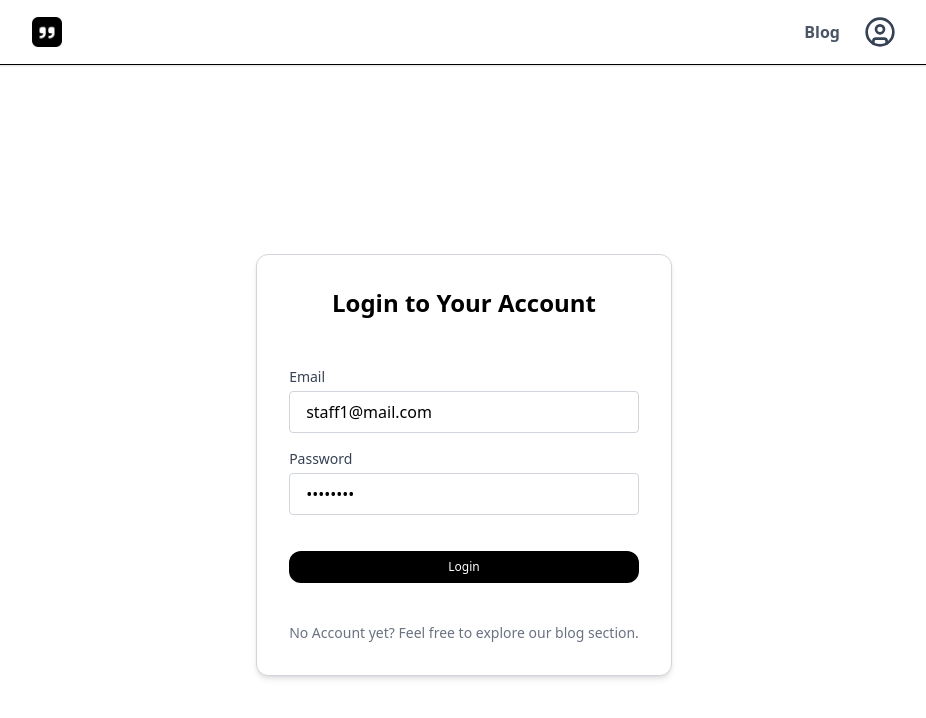
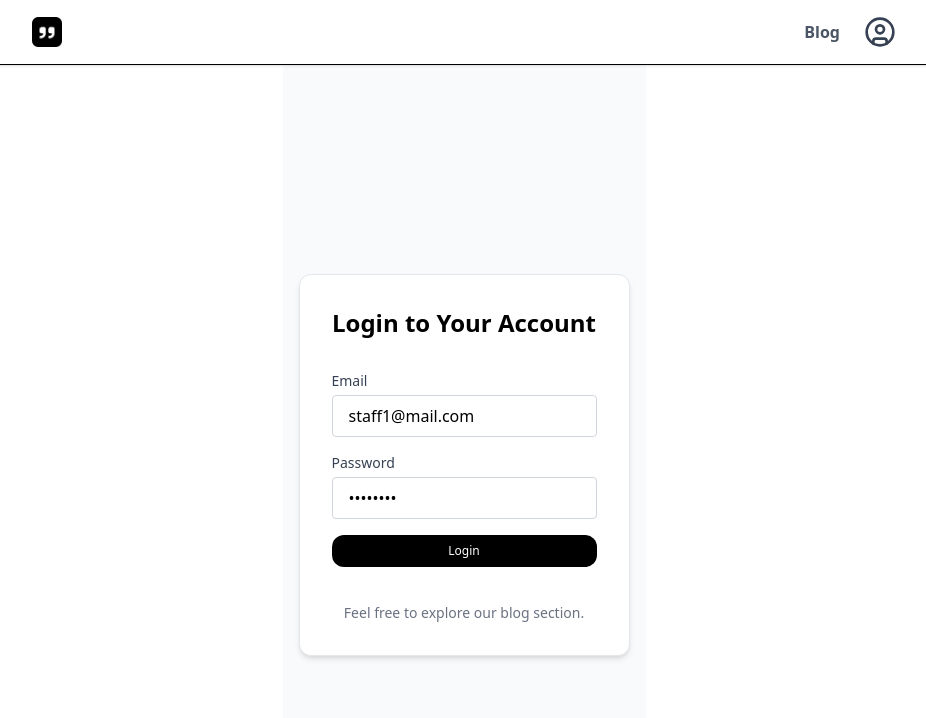
Before and after one commit to vibbyfs/bloggerku, a Next.js app in the folder client/: page /login in a window 1280 px wide. Shown: the top 718 px of the page, without its empty margins (176-1102 px from the left). Built offline with nearby package versions, Linux system fonts and the light colour scheme; no server answers.

Commit message:
feat: simplify LoginPage layout and enhance FormLogin structure for improved readability

```diff
--- a/client/src/app/login/page.tsx
+++ b/client/src/app/login/page.tsx
@@ -11,13 +11,7 @@ export default function LoginPage() {
   }, []);
   return (
     <div className="flex justify-center items-center min-h-screen px-4">
-      <div className="bg-white border border-gray-300 shadow-md rounded-xl p-8">
-        <h1 className="text-2xl font-bold text-center mb-12">
-          Login to Your Account
-        </h1>
-
-        <FormLogin />
-      </div>
+      <FormLogin />
     </div>
   );
 }
--- a/client/src/components/publics/FormLogin.tsx
+++ b/client/src/components/publics/FormLogin.tsx
@@ -25,7 +25,13 @@ export default function FormLogin() {
 
   return (
     <>
+      <div className="flex items-center justify-center min-h-screen bg-gray-50 px-4">
+        <div className="w-full max-w-md bg-white border border-gray-200 shadow-md rounded-xl p-8">
           <form onSubmit={handleSubmit} className="space-y-4">
+            <h1 className="text-2xl font-bold text-center mb-8">
+              Login to Your Account
+            </h1>
+
             <div>
               <label className="block text-sm font-medium text-gray-700 mb-1">
                 Email
@@ -34,7 +40,7 @@ export default function FormLogin() {
                 type="email"
                 value={email}
                 onChange={(e) => setEmail(e.target.value)}
-            className="form-input w-full border border-gray-300 rounded px-4 py-2 focus:outline-none focus:ring-2 focus:ring-gray-200 focus:border-gray-200"
+                className="w-full border border-gray-300 rounded px-4 py-2 focus:outline-none focus:ring-2 focus:ring-gray-200"
                 placeholder="you@example.com"
               />
             </div>
@@ -47,17 +53,15 @@ export default function FormLogin() {
                 type="password"
                 value={password}
                 onChange={(e) => setPassword(e.target.value)}
-            className="form-input w-full border border-gray-300 rounded px-4 py-2 focus:outline-none focus:ring-2 focus:ring-gray-200 focus:border-gray- mb-5"
+                className="w-full border border-gray-300 rounded px-4 py-2 focus:outline-none focus:ring-2 focus:ring-gray-200"
                 placeholder="••••••••"
               />
             </div>
-        <div>
+
             <Button label="Login" type="submit" className="w-full" />
-        </div>
 
-        <div className="flex justify-center mt-5">
-          <p className="text-gray-500 hover:text-gray-600 pt-5 text-sm">
-            No Account yet?{" "}
+            <div className="text-center mt-5">
+              <p className="text-gray-500 text-sm">
                 <Link href="/">
                   <span className="hover:text-blue-400">
                     Feel free to explore our blog section.
@@ -66,6 +70,8 @@ export default function FormLogin() {
               </p>
             </div>
           </form>
+        </div>
+      </div>
     </>
   );
 }
```
Lines whose indentation alone changed are shown as unchanged.
